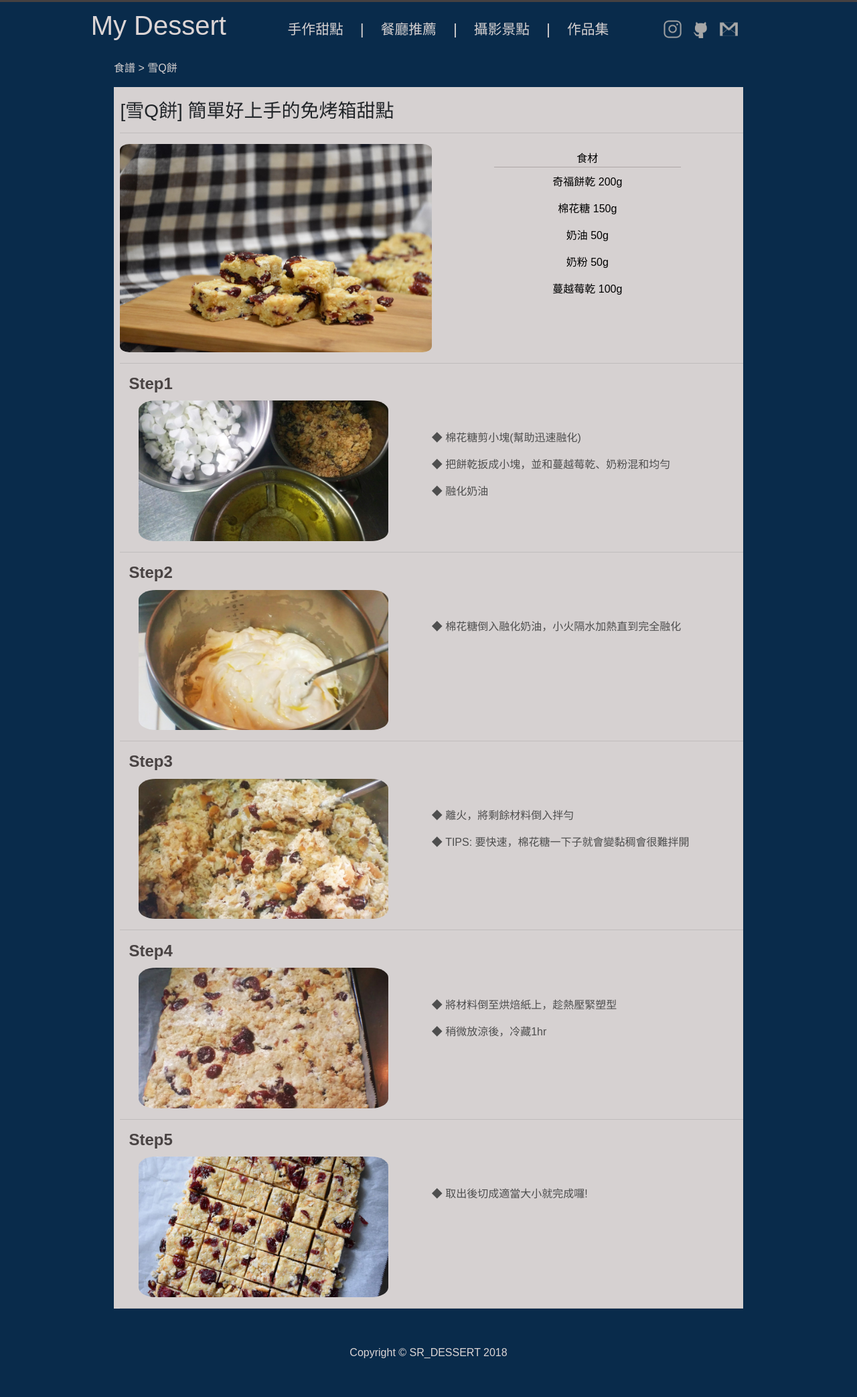
After one commit to s60127h/dessert, a PHP site: page /biscuits.php in a window 1280 px wide. The commit adds this page. Shown: the whole page at 67% size. Run offline with PHP 8.4, Linux system fonts and the light colour scheme; some libraries are stand-ins or nearby versions.

Commit message:
design cookbook page

```diff
--- /dev/null
+++ b/biscuits.php
@@ -0,0 +1,92 @@
+<!DOCTYPE html>
+<html lang="zh-YW">
+<head>
+    <?php include("head.php") ?>
+    <title>雪Q餅 Biscuits</title>
+</head>
+<body class="container-body">
+
+    <?php include("nav.php") ?>
+
+    <div class="dessert-body">
+        <p><a href="dessert.php">食譜</a> > 雪Q餅</p>
+        <div class="dessert-container">
+            <h3>[雪Q餅] 簡單好上手的免烤箱甜點</h3>
+            <hr>
+
+            <div class="dessert-title-group clear">
+                <div class="dessert-theme">
+                    <img src="images/dessert/zip/雪Q餅.jpg">
+                </div>
+                <div class="dessert-food">
+                    <p class="food-title">食材</p>
+                    <p>奇福餅乾  200g</P>
+                    <p>棉花糖 150g</p>
+                    <p>奶油 50g</p>
+                    <p>奶粉 50g</p>
+                    <p>蔓越莓乾 100g</p>
+                </div>
+            </div>
+            <hr>
+
+            <div class="step-group wow fadeInUp clear">
+                <div class="dessert-pic">
+                    <p>Step1</p>
+                    <img src="images/dessert/zip/biscuits-1.jpg">
+                </div>
+                <div class="dessert-step">
+                    <p>◆ 棉花糖剪小塊(幫助迅速融化)<br>
+                       ◆ 把餅乾扳成小塊，並和蔓越莓乾、奶粉混和均勻<br>
+                       ◆ 融化奶油</p>
+                </div>
+            </div>
+            <hr>
+            <div class="step-group wow fadeInUp clear">
+                <div class="dessert-pic">
+                    <p>Step2</p>
+                    <img src="images/dessert/zip/biscuits-2.jpg">
+                </div>
+                <div class="dessert-step">
+                    <p>◆ 棉花糖倒入融化奶油，小火隔水加熱直到完全融化</p>
+                </div>
+            </div>
+            <hr>
+            <div class="step-group wow fadeInUp clear">
+                <div class="dessert-pic">
+                    <p>Step3</p>
+                    <img src="images/dessert/zip/biscuits-3.jpg">
+                </div>
+                <div class="dessert-step">
+                    <p>◆ 離火，將剩餘材料倒入拌勻<br>
+                       ◆ TIPS: 要快速，棉花糖一下子就會變黏稠會很難拌開</p>
+                </div>
+            </div>
+            <hr>
+            <div class="step-group wow fadeInUp clear">
+                <div class="dessert-pic">
+                    <p>Step4</p>
+                    <img src="images/dessert/zip/biscuits-4.jpg">
+                </div>
+                <div class="dessert-step">
+                    <p>◆ 將材料倒至烘焙紙上，趁熱壓緊塑型<br>
+                       ◆ 稍微放涼後，冷藏1hr</p>
+                </div>
+            </div>
+            <hr>
+            <div class="step-group wow fadeInUp clear">
+                <div class="dessert-pic">
+                    <p>Step5</p>
+                    <img src="images/dessert/zip/biscuits-5.jpg">
+                </div>
+                <div class="dessert-step">
+                    <p>◆ 取出後切成適當大小就完成囉!</p>
+                </div>
+            </div>
+            <hr>
+        </div>
+    </div>
+
+    <?php include("footer.php") ?>
+
+</body>
+</html>
--- a/css/style.css
+++ b/css/style.css
@@ -338,6 +338,88 @@ html {
     margin-top: 3%;
 }
 
+.dessert-body{
+    max-width: 940px;
+    margin: auto;
+}
+
+.dessert-body a{
+    text-decoration: none;
+    color: #d6d1d1;
+}
+
+.dessert-body p{
+    margin-top: 10px;
+    color: #d6d1d1;
+}
+
+.dessert-body a:hover{
+    color: white;
+    font-weight: bold;
+    text-decoration: none;
+}
+
+.dessert-container{
+    background: #d6d1d1;
+    padding-top: 2%;
+    padding-left: 1%;
+}
+
+.dessert-container p{
+    color: black;
+}
+
+.dessert-theme img{
+    margin: 0px auto;
+    width: 50%;
+    border-radius: 3%;
+    float: left;
+}
+
+.dessert-food{
+    float: right;
+    width: 50%;
+    text-align: center;
+}
+
+.food-title{
+    margin:auto 20%;
+    border-bottom: 1.5px solid #ada6a6;
+}
+
+.dessert-pic p{
+	margin-left: -4%;
+	margin-bottom: 2%;
+	margin-top: -1%;
+    font-size:150%;
+    color: #494343;
+    font-weight: bold;
+}
+
+.dessert-pic{
+    float: left;
+    width: 40%;
+    margin-left: 3%;
+}
+
+.dessert-pic img{
+    margin: 0px auto;
+    width: 100%;
+    border-radius: 7%;
+}
+
+.dessert-step{
+    float: right;
+    width:50%;
+    margin-top: 7%;
+}
+
+.dessert-step p{
+    line-height: 2.5;
+    color:#4e4e4e;
+    font-weight: 500;
+}
+
 .footer{
     width: 100%;
     display: block;
--- a/dessert.php
+++ b/dessert.php
@@ -14,7 +14,7 @@
     <hr class="hr-style">
       <ul id="gallery">
         <li  class="wow fadeInUp">
-            <a href="#" class="wrapper">
+            <a href="biscuits.php" class="wrapper">
                 <img src="images/dessert/zip/雪Q餅.jpg">
                 <p class="dessert-name">雪Q餅</p>
             </a>
```
Also changed, not shown: images/dessert/zip/biscuits-1.jpg (added), images/dessert/zip/biscuits-2.jpg (added), images/dessert/zip/biscuits-3.jpg (added), images/dessert/zip/biscuits-4.jpg (added), images/dessert/zip/biscuits-5.jpg (added).
